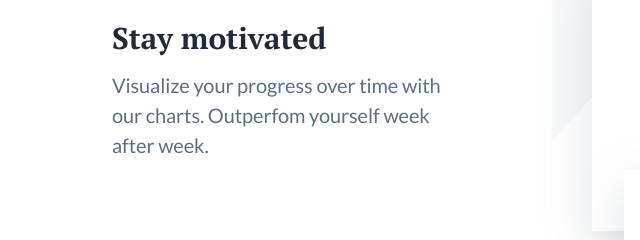
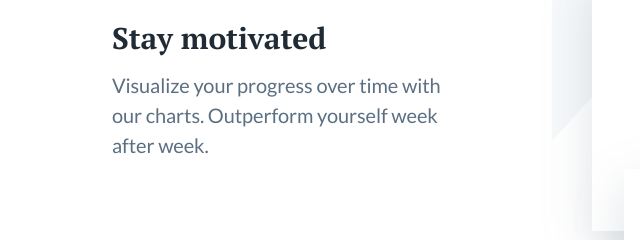
Before and after one commit to gustanas/strongify, a website: page index.html in a window 1280 px wide. Shown: the part 2253-2493 px from the top of the page, 68-708 px from the left. Drawn offline with nearby package versions, Linux system fonts and the light colour scheme.

Commit message:
fix typo

```diff
--- a/index.html
+++ b/index.html
@@ -244,7 +244,7 @@
                             </div>
                             <div class="feature-extended-body">
                                 <h3 class="mt-0">Stay motivated</h3>
-                                <p>Visualize your progress over time with our charts. Outperfom yourself week after week.</p>
+                                <p>Visualize your progress over time with our charts. Outperform yourself week after week.</p>
                             </div>
                         </div>
                     </div>
```
